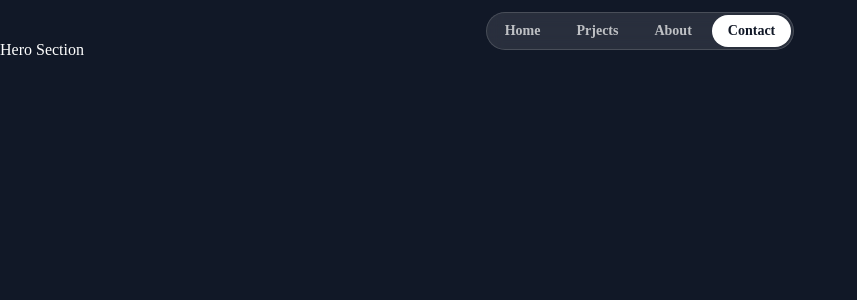
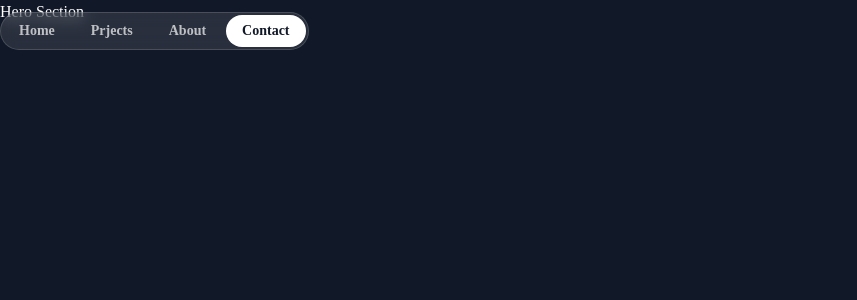
Before and after one commit to First-Step-company/portfolio, a Next.js app: page / in a window 1280 px wide. Shown: the top 300 px of the page, without its empty margins (0-857 px from the left). Built offline with nearby package versions, Linux system fonts and the light colour scheme; a web font is replaced by a local one.

Commit message:
Auto-update: Sat 11/30/2024 22:08:42.18

```diff
--- a/src/sections/Header.tsx
+++ b/src/sections/Header.tsx
@@ -1,5 +1,5 @@
 export const Header = () => {
-  return <div className="flex justify-center items-center relative top-3">
+  return <div className="flex justify-center items-center fixed top-3">
     <nav className="flex gap-1 p-0.5 border border-white/15 rounded-full bg-white/10 backdrop-blur">
         <a href="" className="nav-item">Home</a>
         <a href="" className="nav-item">Prjects</a>
```
